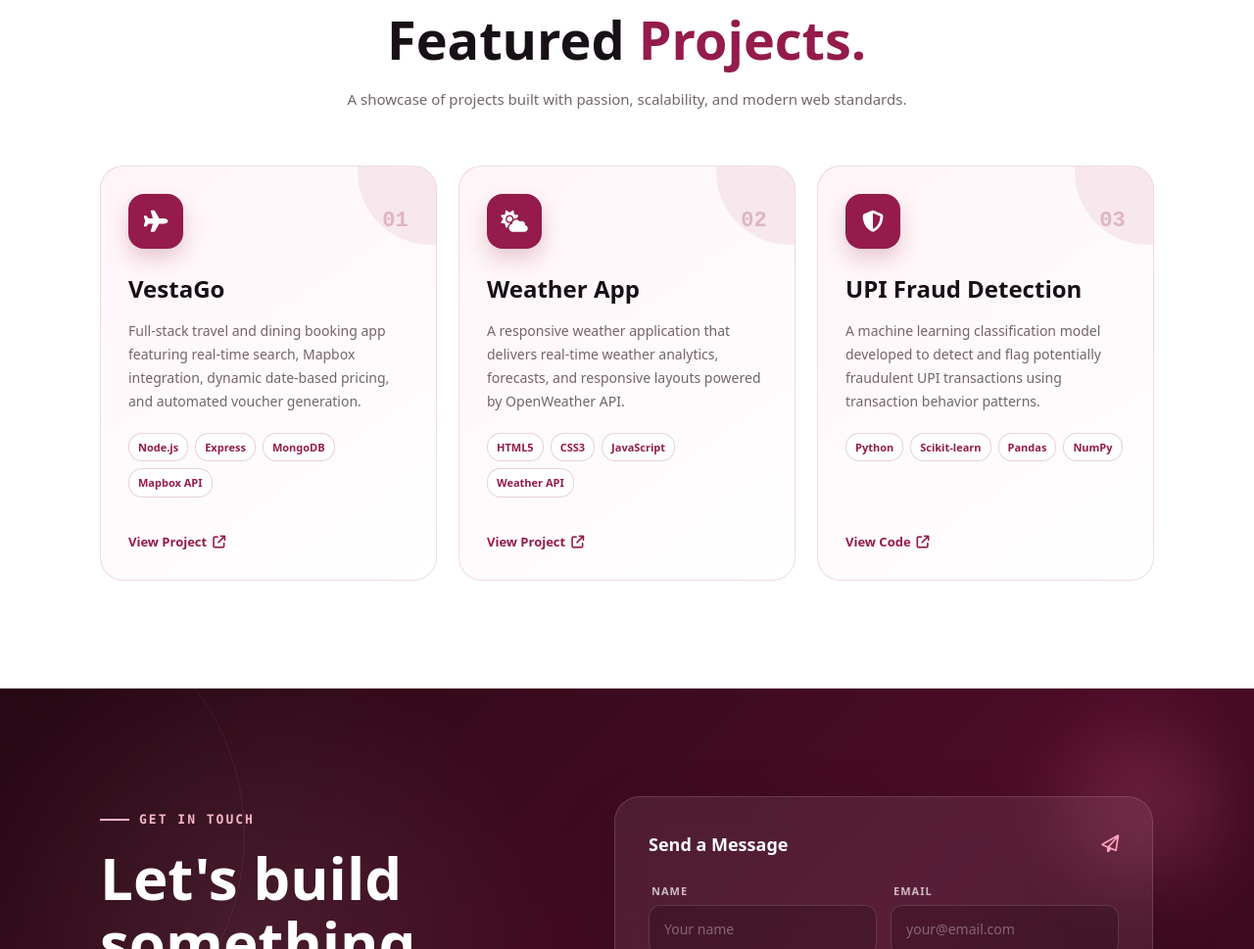
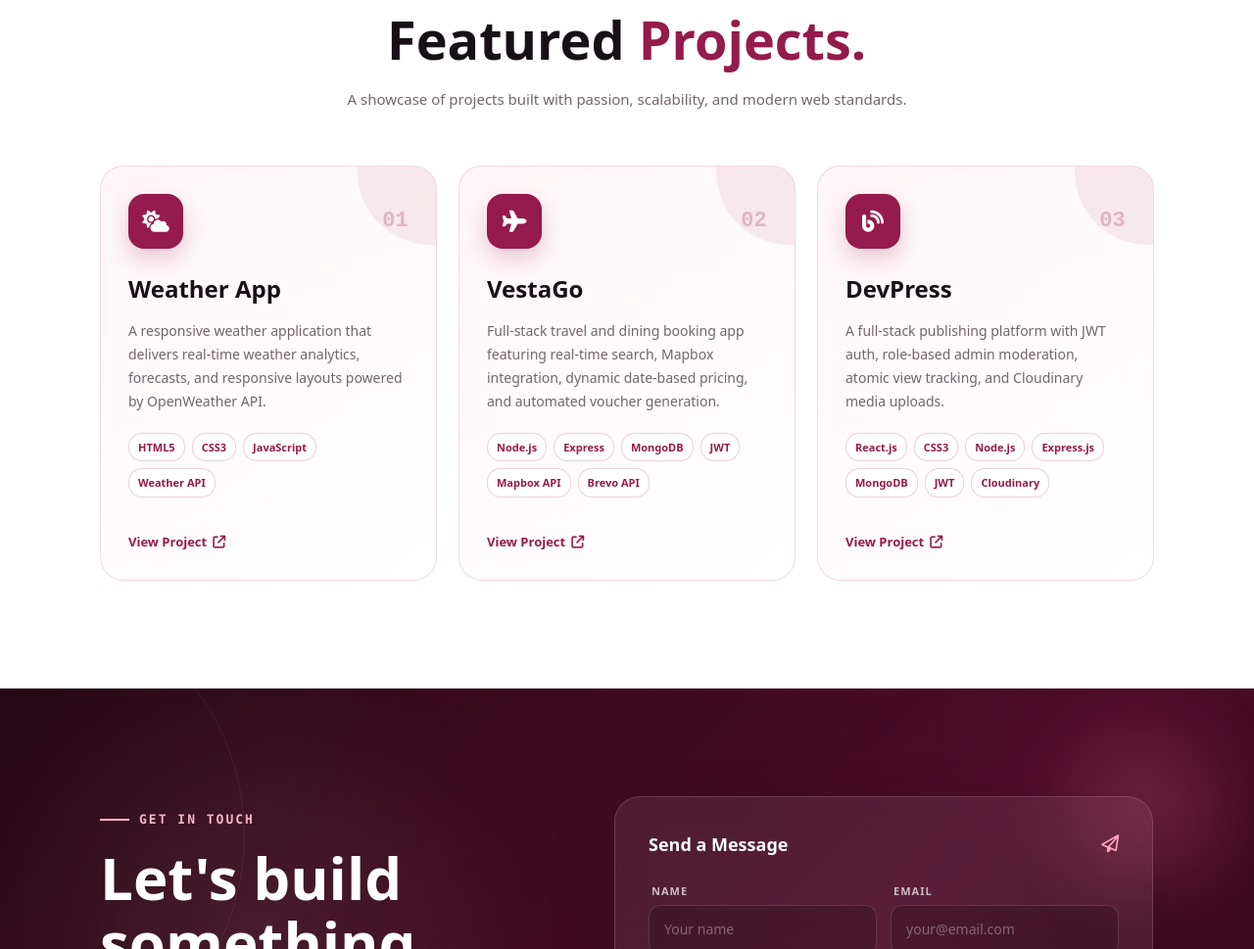
Before and after one commit to AaronF2004/aaron_portfolio, a plain HTML site: page index.html in a window 1280 px wide. Shown: the part 3562-4531 px from the top of the page at 98% size. Drawn offline with Linux system fonts and the light colour scheme.

Commit message:
added project 3

```diff
--- a/index.html
+++ b/index.html
@@ -348,33 +348,9 @@
                 <div class="project-card reveal">
                     <div class="project-top">
                         <div class="project-icon">
-                            <i class="fa-solid fa-plane"></i>
+                            <i class="fa-solid fa-cloud-sun"></i>
                         </div>
                         <span class="project-index">01</span>
-                    </div>
-                    <h2>VestaGo</h2>
-                    <p>
-                        Full-stack travel and dining booking app featuring real-time search, Mapbox integration, dynamic date-based pricing, and automated voucher generation.
-                    </p>
-                    <div class="project-tech">
-                        <span>Node.js</span>
-                        <span>Express</span>
-                        <span>MongoDB</span>
-                        <span>Mapbox API</span>
-                    </div>
-                    <a href="https://vesta-go.vercel.app/" target="_blank" rel="noopener noreferrer" class="project-link">
-                        View Project
-                        <i class="fa-solid fa-arrow-up-right-from-square"></i>
-                    </a>
-                </div>
-
-                <!-- PROJECT 2 -->
-                <div class="project-card reveal">
-                    <div class="project-top">
-                        <div class="project-icon">
-                            <i class="fa-solid fa-cloud-sun"></i>
-                        </div>
-                        <span class="project-index">02</span>
                     </div>
                     <h2>Weather App</h2>
                     <p>
@@ -392,26 +368,55 @@
                     </a>
                 </div>
 
+                <!-- PROJECT 2 -->
+                <div class="project-card reveal">
+                    <div class="project-top">
+                        <div class="project-icon">
+                            <i class="fa-solid fa-plane"></i>
+                        </div>
+                        <span class="project-index">02</span>
+                    </div>
+                    <h2>VestaGo</h2>
+                    <p>
+                        Full-stack travel and dining booking app featuring real-time search, Mapbox integration, dynamic date-based pricing, and automated voucher generation.
+                    </p>
+                    <div class="project-tech">
+                        <span>Node.js</span>
+                        <span>Express</span>
+                        <span>MongoDB</span>
+                        <span>JWT</span>
+                        <span>Mapbox API</span>
+                        <span>Brevo API</span>
+                    </div>
+                    <a href="https://vesta-go.vercel.app/" target="_blank" rel="noopener noreferrer" class="project-link">
+                        View Project
+                        <i class="fa-solid fa-arrow-up-right-from-square"></i>
+                    </a>
+                </div>
+
                 <!-- PROJECT 3 -->
                 <div class="project-card reveal">
                     <div class="project-top">
                         <div class="project-icon">
-                            <i class="fa-solid fa-shield-halved"></i>
+                            <i class="fa-solid fa-blog"></i>
                         </div>
                         <span class="project-index">03</span>
                     </div>
-                    <h2>UPI Fraud Detection</h2>
+                    <h2>DevPress</h2>
                     <p>
-                        A machine learning classification model developed to detect and flag potentially fraudulent UPI transactions using transaction behavior patterns.
+                        A full-stack publishing platform with JWT auth, role-based admin moderation, atomic view tracking, and Cloudinary media uploads.
                     </p>
                     <div class="project-tech">
-                        <span>Python</span>
-                        <span>Scikit-learn</span>
-                        <span>Pandas</span>
-                        <span>NumPy</span>
+                        <span>React.js</span>
+                        <span>CSS3</span>
+                        <span>Node.js</span>
+                        <span>Express.js</span>
+                        <span>MongoDB</span>
+                        <span>JWT</span>
+                        <span>Cloudinary</span>
                     </div>
-                    <a href="https://github.com/AaronF2004" target="_blank" rel="noopener noreferrer" class="project-link">
-                        View Code
+                    <a href="https://mern-blog-platform-gules.vercel.app/" target="_blank" rel="noopener noreferrer" class="project-link">
+                        View Project
                         <i class="fa-solid fa-arrow-up-right-from-square"></i>
                     </a>
                 </div>
```
